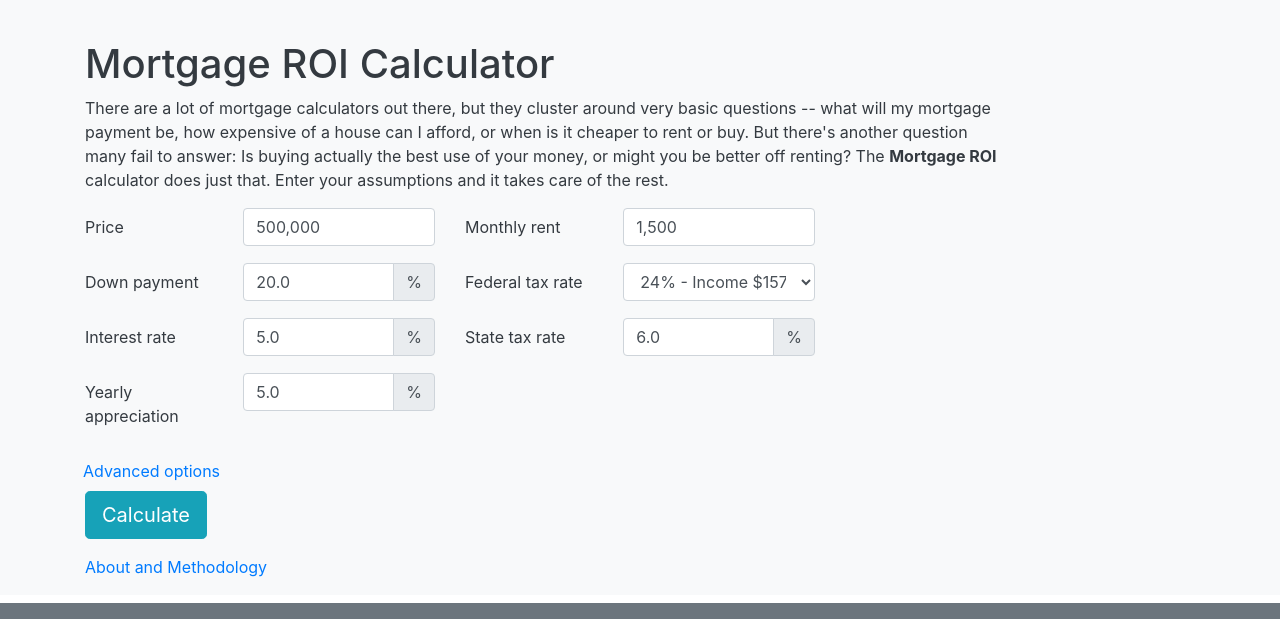
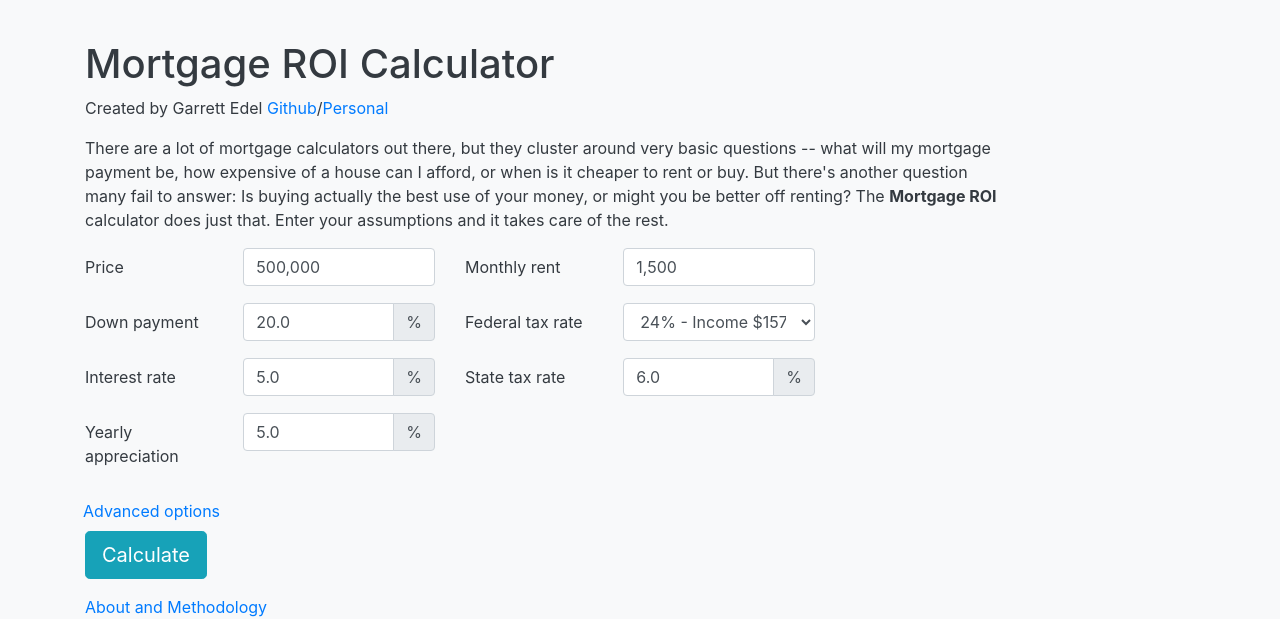
Before and after one commit to edelgm6/mortgage-calc, a Django app: page / in a window 1280 px wide. Shown: the top 619 px of the page. Run offline with Django 3.2, Linux system fonts and the light colour scheme; some libraries are stand-ins or nearby versions.

Commit message:
Update index.html to include personal pages

```diff
--- a/calc/templates/calc/index.html
+++ b/calc/templates/calc/index.html
@@ -41,6 +41,7 @@
 		<div class="row">
 			<div class="col-md-10">
 		<h1>Mortgage ROI Calculator</h1>
+		<p>Created by Garrett Edel <a href="https://github.com/edelgm6">Github</a>/<a href="https://garrettedel.com">Personal</a></p>
 		<p>There are a lot of mortgage calculators out there, but they cluster around very basic questions -- what will my mortgage payment be, how expensive of a house can I afford, or when is it cheaper to rent or buy. But there's another question many fail to answer: Is buying actually the best use of your money, or might you be better off renting? The <b>Mortgage ROI</b> calculator does just that. Enter your assumptions and it takes care of the rest.</p>
 			</div>
 		</div>
```
